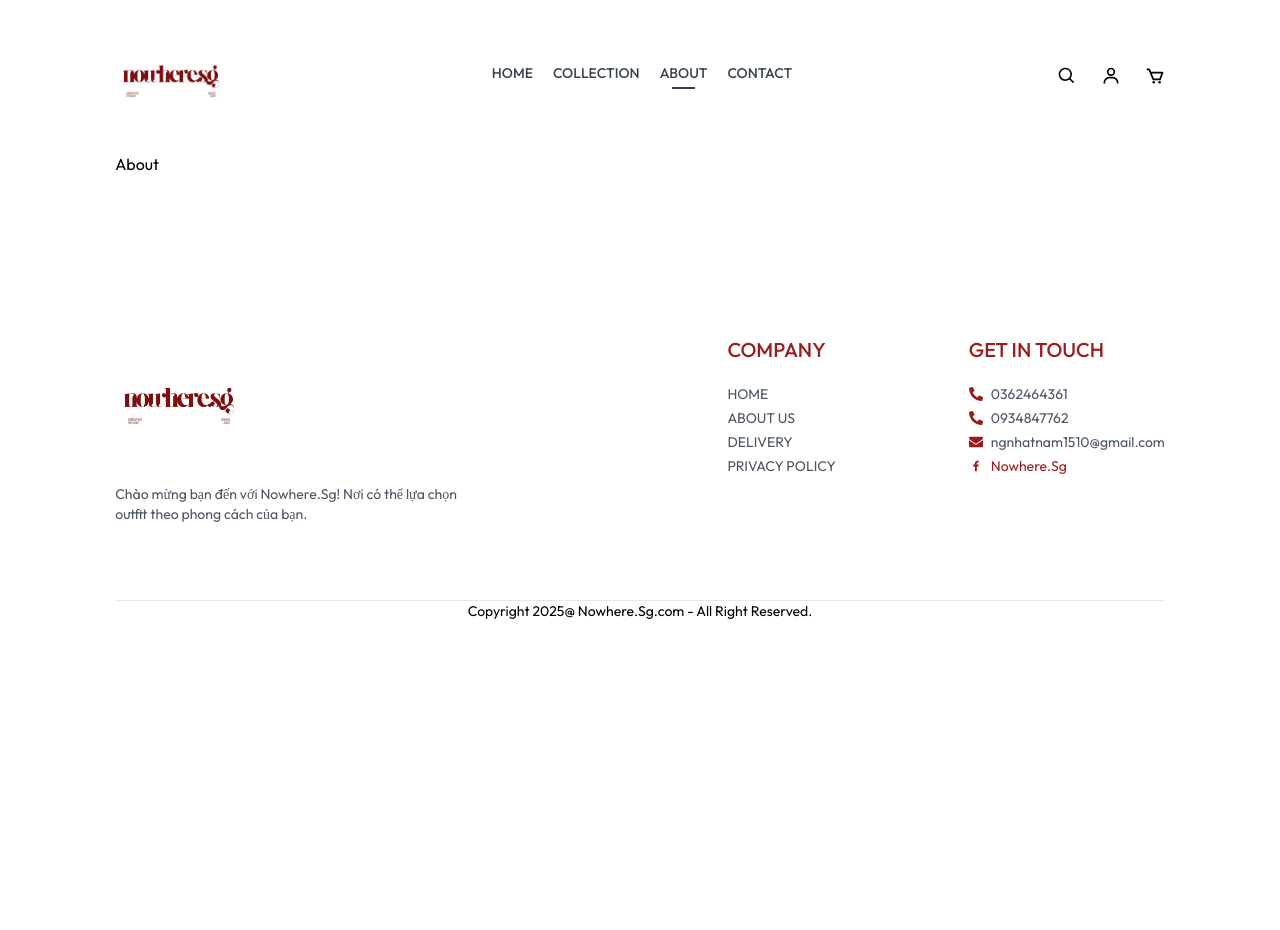
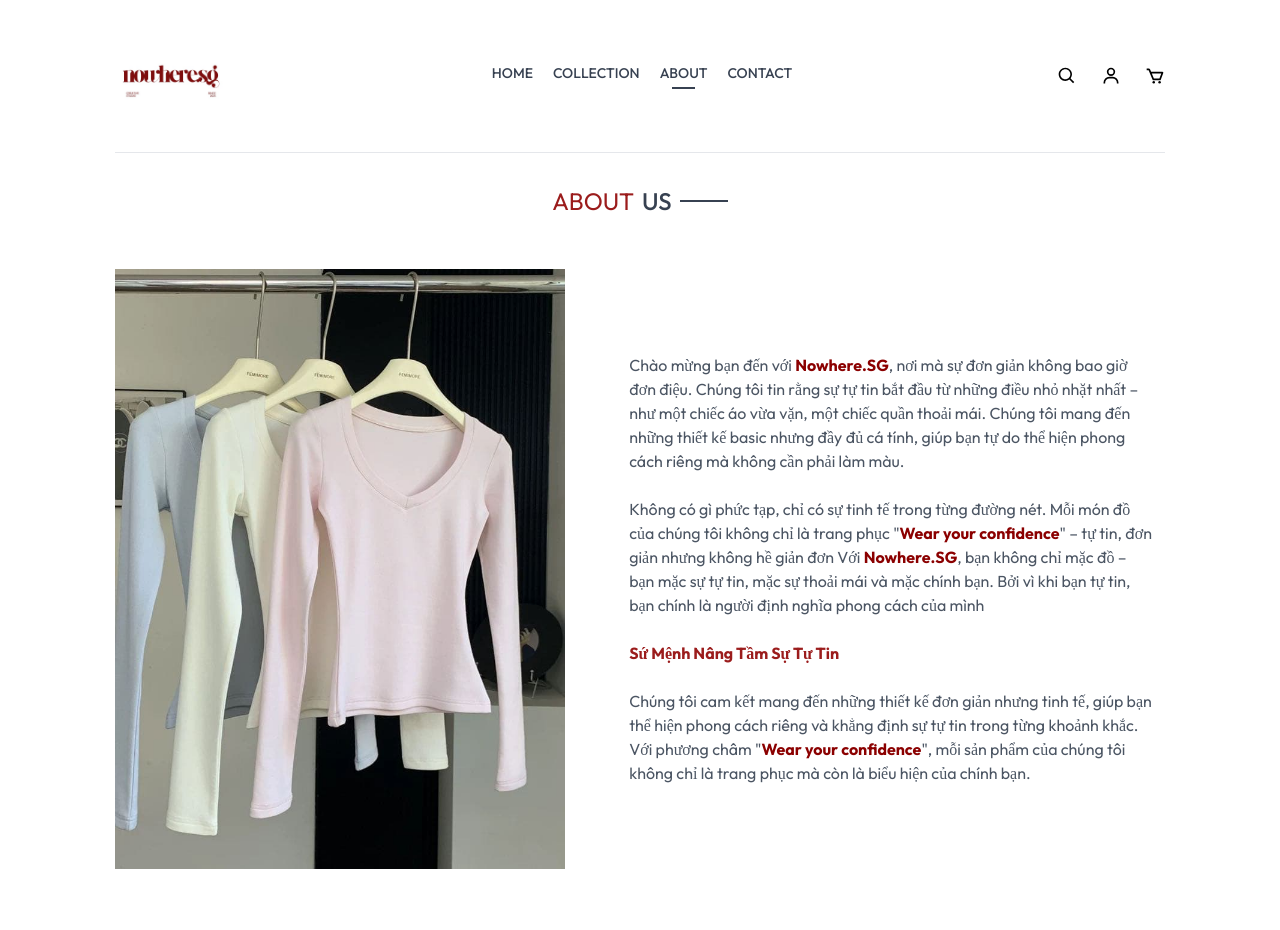
Before and after one commit to jaynguyen1510/Nowhere.sg_develop, a React (Vite) app: page /about in a window 1280 px wide. Shown: the top 930 px of the page. Before the commit the page ends 800 px from the top, so only its background shows below. Built offline with nearby package versions, Linux system fonts and the light colour scheme; a web font is replaced by a local one.

Commit message:
new About layout

```diff
--- a/src/pages/About.jsx
+++ b/src/pages/About.jsx
@@ -1,7 +1,64 @@
 import React from 'react';
+import Title from '../components/Title';
+import aboutImage from '../assets/about_us.jpg';
+import { highlightText } from '../utils/highlightText';
+import NewLetterBox from '../components/NewLetterBox';
 
 const About = () => {
-    return <div>About</div>;
+    const paragraph1 = `Chào mừng bạn đến với Nowhere.SG, nơi mà sự đơn giản không bao giờ đơn điệu. Chúng tôi tin rằng
+  sự tự tin bắt đầu từ những điều nhỏ nhặt nhất – như một chiếc áo vừa vặn, một chiếc quần thoải
+  mái. Chúng tôi mang đến những thiết kế basic nhưng đầy đủ cá tính, giúp bạn tự do thể hiện phong
+  cách riêng mà không cần phải làm màu.`;
+
+    const paragraph2 = `Không có gì phức tạp, chỉ có sự tinh tế trong từng đường nét. Mỗi món đồ của chúng tôi không chỉ
+  là trang phục "Wear your confidence" – tự tin, đơn giản nhưng không hề giản đơn Với Nowhere.SG,
+  bạn không chỉ mặc đồ – bạn mặc sự tự tin, mặc sự thoải mái và mặc chính bạn. Bởi vì khi bạn tự
+  tin, bạn chính là người định nghĩa phong cách của mình`;
+
+    const paragraph3 = `Chúng tôi cam kết mang đến những thiết kế đơn giản nhưng tinh tế, giúp bạn thể hiện phong cách
+    riêng và khẳng định sự tự tin trong từng khoảnh khắc. Với phương châm "Wear your confidence",
+    mỗi sản phẩm của chúng tôi không chỉ là trang phục mà còn là biểu hiện của chính bạn.`;
+
+    const paragraph4 = `Mua sắm tại Nowhere.SG thật dễ dàng và nhanh chóng. Chúng tôi cung cấp nền tảng trực tuyến thân thiện, giúp bạn tìm kiếm và đặt hàng chỉ trong vài cú nhấp chuột. Chính sách đổi trả linh hoạt và dịch vụ giao hàng nhanh chóng giúp bạn yên tâm mua sắm mà không cần lo lắng về việc trả hàng hoặc chờ đợi.`;
+    const paragraph5 = `Chúng tôi luôn đặt khách hàng lên hàng đầu. Đội ngũ hỗ trợ tận tâm của Nowhere.SG sẵn sàng giải đáp mọi thắc mắc và xử lý yêu cầu của bạn một cách nhanh chóng. Dù là tư vấn sản phẩm, hỗ trợ đổi trả hay bất kỳ vấn đề nào khác, chúng tôi cam kết mang đến trải nghiệm mua sắm suôn sẻ và hài lòng nhất.`;
+    return (
+        <div>
+            <div className="text-2xl text-center pt-8 border-t">
+                <Title secondaryText={`ABOUT`} primaryText={`US`} />
+            </div>
+            <div className="my-10 flex flex-col md:flex-row gap-16">
+                <img className="w-full md:max-w-[450px]" src={aboutImage} alt="" />
+                <div className="flex flex-col justify-center gap-6 md:w-2/4 text-gray-600">
+                    <p>{highlightText(paragraph1)}</p>
+                    <p>{highlightText(paragraph2)}</p>
+                    <b className="text-red-800">Sứ Mệnh Nâng Tầm Sự Tự Tin</b>
+                    <p>{highlightText(paragraph3)} </p>
+                </div>
+            </div>
+            <div className="text-4xl py-4">
+                <Title secondaryText={`WHY`} primaryText={`CHOOSE US`} />
+            </div>
+            <div className="flex flex-col md:flex-row text-sm mb-20">
+                <div className="border px-10 md:px-16 py-8 sm:py-20 flex flex-col gap-5">
+                    <b>Quality Assurance: </b>
+                    <p className="text-gray-600">
+                        Chúng tôi cam kết mang đến sản phẩm với chất lượng cao nhất, từ chất liệu vải bền bỉ, mềm mại
+                        đến đường may tinh tế. Mỗi sản phẩm đều trải qua quá trình kiểm định nghiêm ngặt trước khi đến
+                        tay bạn, đảm bảo sự thoải mái và độ bền lâu dài.
+                    </p>
+                </div>
+                <div className="border px-10 md:px-16 py-8 sm:py-20 flex flex-col gap-5">
+                    <b>Convenience: </b>
+                    <p className="text-gray-600">{highlightText(paragraph4)}</p>
+                </div>
+                <div className="border px-10 md:px-16 py-8 sm:py-20 flex flex-col gap-5">
+                    <b>Exceptional Customer Service: </b>
+                    <p className="text-gray-600">{highlightText(paragraph5)}</p>
+                </div>
+            </div>
+            <NewLetterBox />
+        </div>
+    );
 };
 
 export default About;
--- a/src/pages/Login.jsx
+++ b/src/pages/Login.jsx
@@ -2,8 +2,14 @@ import React, { useState } from 'react';
 
 const Login = () => {
     const [currentState, setCurrentState] = useState('Login');
+    const onSubmitHandler = async (e) => {
+        e.preventDefault();
+    };
     return (
-        <form className="flex flex-col items-center w-[90%] sm:max-w-96 m-auto mt-14 gap-4 text-red-800">
+        <form
+            onSubmit={onSubmitHandler}
+            className="flex flex-col items-center w-[90%] sm:max-w-96 m-auto mt-14 gap-4 text-red-800"
+        >
             <div className="inline-flex items-center gap-2 mb-2 mt-10">
                 <p className="prata-regular text-3xl">{currentState}</p>
                 <hr className="border-none h-[1.5px] w-8 bg-gray-800" />
@@ -11,10 +17,10 @@ const Login = () => {
             {currentState === 'Login' ? (
                 ''
             ) : (
-                <input type="text" className="w-full px-3 py-2 border border-red-800" placeholder="Tên" require />
+                <input type="text" className="w-full px-3 py-2 border border-red-800" placeholder="Tên" required />
             )}
-            <input type="email" className="w-full px-3 py-2 border border-red-800" placeholder="Email" require />
-            <input type="password" className="w-full px-3 py-2 border border-red-800" placeholder="Mật khẩu" require />
+            <input type="email" className="w-full px-3 py-2 border border-red-800" placeholder="Email" required />
+            <input type="password" className="w-full px-3 py-2 border border-red-800" placeholder="Mật khẩu" required />
             <div className="w-full flex justify-between text-sm mt-[-8px]">
                 <p className="cursor-pointer">Forgot your password</p>
                 {currentState === 'Sign up' ? (
--- /dev/null
+++ b/src/utils/highlightText.jsx
@@ -0,0 +1,12 @@
+export const highlightText = (text) => {
+    const parts = text.split(/(Nowhere\.SG|Wear your confidence)/g);
+    return parts.map((part, index) =>
+        part === 'Nowhere.SG' || part === 'Wear your confidence' ? (
+            <span key={index} style={{ color: 'darkred', fontWeight: 'bold' }}>
+                {part}
+            </span>
+        ) : (
+            part
+        ),
+    );
+};
```
Also changed, not shown: src/assets/about_us.jpg (added).
